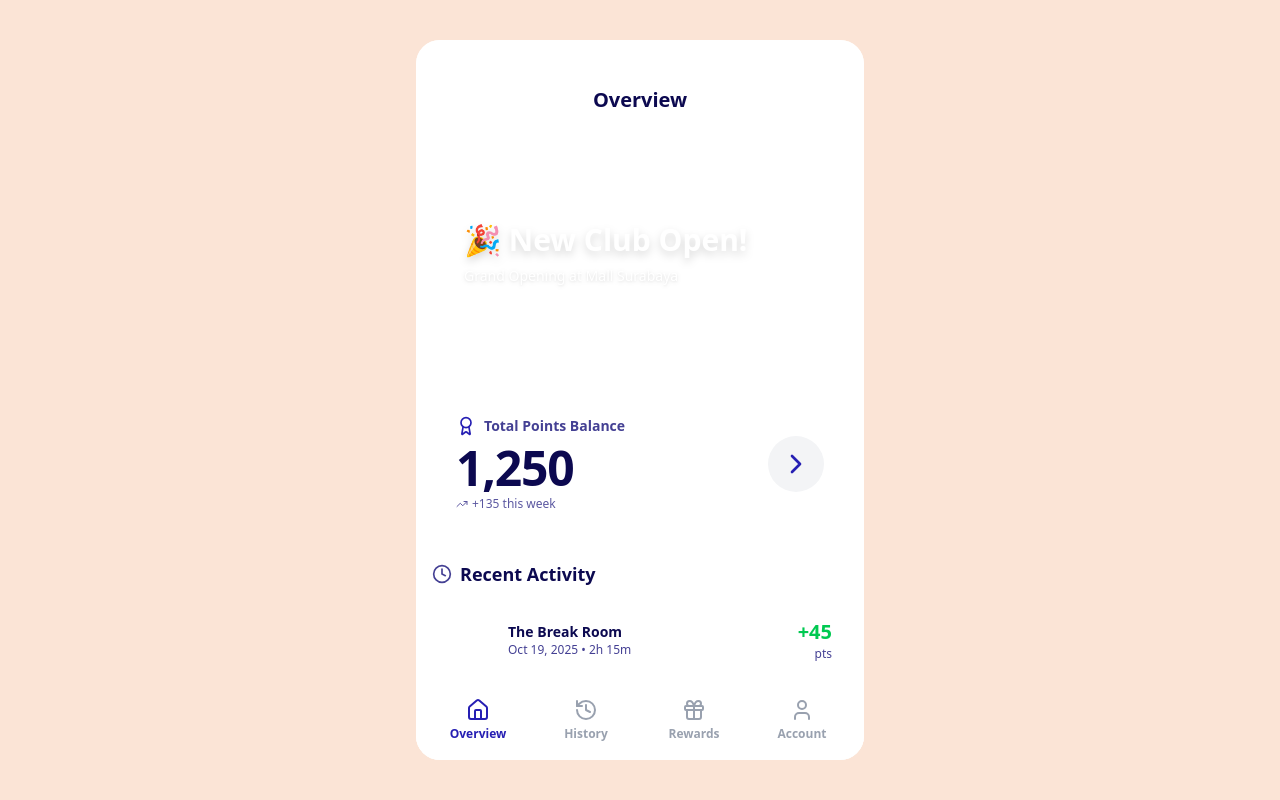
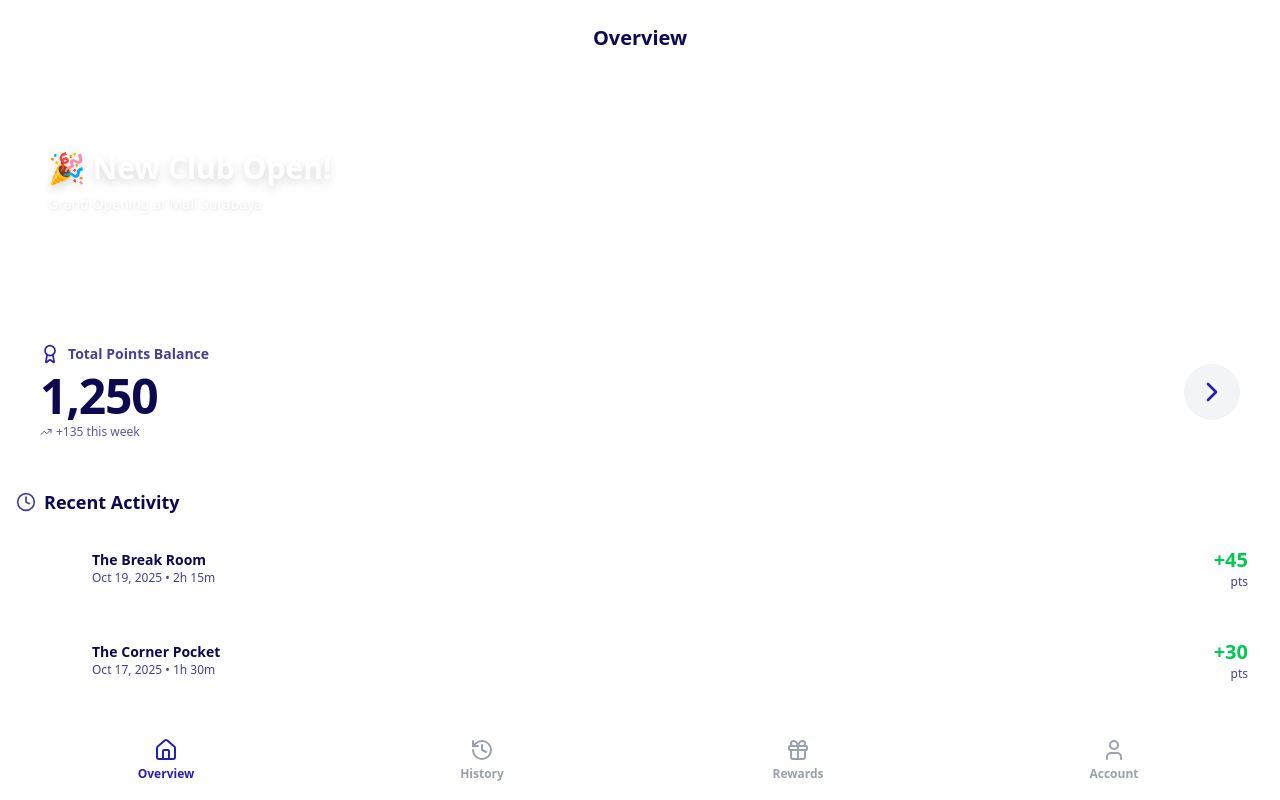
Before and after one commit to Josey34/Simple-member-website, a React (Vite) app: page /dashboard in a window 1280 px wide. Built offline with nearby package versions, Linux system fonts and the light colour scheme.

Commit message:
adjust: move dummy data for banner to other file, and adjust screen size

```diff
--- a/src/data/dummyData.ts
+++ b/src/data/dummyData.ts
@@ -159,3 +159,27 @@ export const MOCK_REWARDS: Reward[] = [
         available: true,
     },
 ];
+
+export const banners = [
+        {
+            id: 1,
+            gradient: "from-red-600 via-red-500 to-orange-500",
+            title: "🔥 October Special!",
+            subtitle: "Extra 20% Points on Weekends",
+            badge: "HOT",
+        },
+        {
+            id: 2,
+            gradient: "from-[#261FB3] via-blue-500 to-indigo-500",
+            title: "🎉 New Club Open!",
+            subtitle: "Grand Opening at Mall Surabaya",
+            badge: "NEW",
+        },
+        {
+            id: 3,
+            gradient: "from-purple-600 via-purple-500 to-pink-500",
+            title: "🏆 Tournament Alert!",
+            subtitle: "Monthly Championship - Oct 25",
+            badge: "LIVE",
+        },
+    ];
--- a/src/pages/Dashboard.tsx
+++ b/src/pages/Dashboard.tsx
@@ -12,6 +12,7 @@ import {
 import { useEffect, useState } from "react";
 import Card from "../components/ui/Card";
 import PointsCard from "../components/ui/PointsCard";
+import { banners } from "../data/dummyData";
 import { useAuth } from "../hooks/useAuth";
 
 const Dashboard = () => {
@@ -56,30 +57,6 @@ const Dashboard = () => {
         );
     }
 
-    const banners = [
-        {
-            id: 1,
-            gradient: "from-red-600 via-red-500 to-orange-500",
-            title: "🔥 October Special!",
-            subtitle: "Extra 20% Points on Weekends",
-            badge: "HOT",
-        },
-        {
-            id: 2,
-            gradient: "from-[#261FB3] via-blue-500 to-indigo-500",
-            title: "🎉 New Club Open!",
-            subtitle: "Grand Opening at Mall Surabaya",
-            badge: "NEW",
-        },
-        {
-            id: 3,
-            gradient: "from-purple-600 via-purple-500 to-pink-500",
-            title: "🏆 Tournament Alert!",
-            subtitle: "Monthly Championship - Oct 25",
-            badge: "LIVE",
-        },
-    ];
-
     const nextBanner = () =>
         setCurrentBanner((prev) => (prev + 1) % banners.length);
     const prevBanner = () =>
@@ -108,11 +85,11 @@ const Dashboard = () => {
 
     return (
         // Outer background
-        <div className="flex items-center justify-center min-h-screen bg-[#FBE4D6] p-4">
+        <div className="flex items-center justify-center bg-[#FBE4D6]">
             {/* Mobile Container*/}
             <div
-                className="w-full max-w-md bg-white rounded-3xl shadow-2xl overflow-hidden flex flex-col relative"
-                style={{ height: "90vh" }}
+                className="w-full h-screen bg-[#FBE4D6] overflow-hidden flex flex-col relative md:max-w-md md:h-[90vh] md:rounded-3xl md:shadow-2xl md:my-4"
+                style={{ height: "97vh" }}
             >
                 {/* Header */}
                 <div
@@ -120,7 +97,7 @@ const Dashboard = () => {
                         isScrolled ? "shadow-md" : "shadow-none"
                     }`}
                 >
-                    <div className="p-4 flex items-center justify-between h-24 pt-10">
+                    <div className="p-3 md:p-4 flex items-center justify-between h-16 md:h-24 pt-6 md:pt-10">
                         <div className="w-12">
                             {currentView !== "home" && (
                                 <button
@@ -150,7 +127,8 @@ const Dashboard = () => {
                 {/* Scrollable Content (App background is White) */}
                 <div
                     id="scroll-content"
-                    className="flex-1 overflow-y-auto bg-white pb-24"
+                    className="flex-1 overflow-y-auto bg-white"
+                    style={{ paddingBottom: "5rem" }}
                 >
                     {/* HOME VIEW */}
                     {currentView === "home" && (
@@ -459,7 +437,7 @@ const Dashboard = () => {
                 </div>
 
                 {/* Bottom Navigation */}
-                <div className="absolute bottom-0 left-0 right-0 bg-white backdrop-blur-lg border-t border-gray-200 shadow-2xl">
+                <div className="fixed md:absolute bottom-0 left-0 right-0 bg-white backdrop-blur-lg border-t border-gray-200 shadow-2xl">
                     <div className="flex justify-around items-center py-2 px-2 h-20">
                         <button
                             onClick={() => setCurrentView("home")}
```
